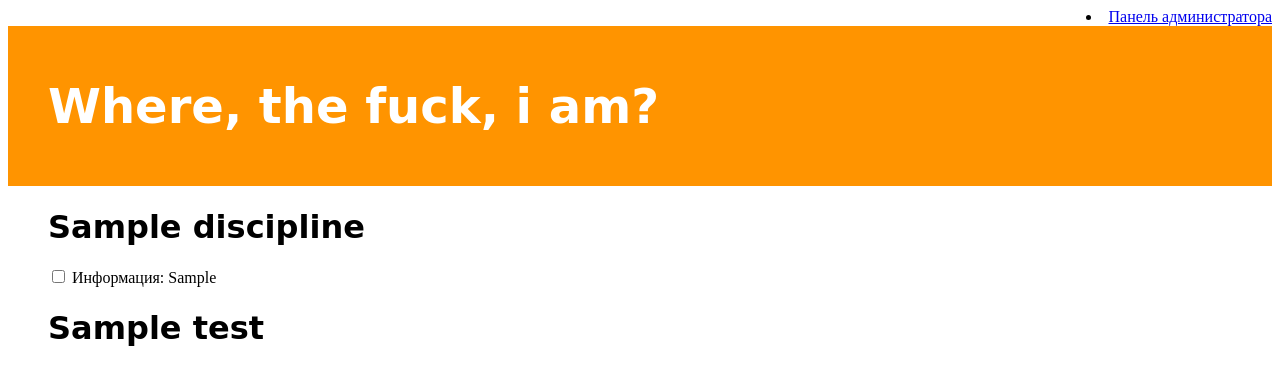
After one commit to fee1sbadman/please-work, a Django app: page /discipline/1/ in a window 1280 px wide. The commit adds this page. Shown: the top 385 px of the page. Run offline with Django 3.2, Linux system fonts and the light colour scheme; tables that the repository leaves empty hold one stand-in row (values such as "Sample post").

Commit message:
many things

```diff
--- a/diplom/models.py
+++ b/diplom/models.py
@@ -31,5 +31,7 @@ class Question(models.Model):
     answer4 = models.TextField()
     rigth_answer = models.IntegerField()
 
+    count = models.IntegerField(default = 0)
+
     def __str__(self):
         return self.name
--- a/diplom/templates/diplom/base.html
+++ b/diplom/templates/diplom/base.html
@@ -1,6 +1,7 @@
 {% load static %}
 <html>
     <head>
+    <li align = 'right'><a href = '/admin'>Панель администратора</a></li>
         <title>Testing</title>
         <link rel="stylesheet" href="{% static 'css/diplom.css' %}">
     </head>
--- /dev/null
+++ b/diplom/templates/diplom/dis_detail.html
@@ -0,0 +1,15 @@
+{%extends "diplom/base.html" %}
+
+{%block content%}
+                <div class='post'>
+                 <h1>{{ dis.name }}</h1>
+                    <input type='checkbox' id = 'info'>
+                    <label for = 'info'>Информация: {{ dis.info}}</label>
+            {% for t in dis.test_set.all %}
+                <div class='post'>
+                   <h1>{{t.name}}</h1>
+                </div>
+            {% endfor %}
+                </div>
+
+{%endblock%}
--- a/diplom/templates/diplom/dis_list.html
+++ b/diplom/templates/diplom/dis_list.html
@@ -3,7 +3,7 @@
 {%block content%}
             {% for post in dis %}
                 <div class='post'>
-                   <h1><a href="{% url 'dis_details' pk=post.pk %}">{{ post.name }}</a></h1>
+                   <h1><a href="{% url 'dis_detail' pk=post.pk %}">{{ post.name }}</a></h1>
                      <p>Информация: {{ post.info}}</p>
                 </div>
             {% endfor %}
--- a/diplom/urls.py
+++ b/diplom/urls.py
@@ -1,8 +1,9 @@
 from django.urls import path
 from . import views
+from django.conf.urls import url
 
 
 urlpatterns = [
-    path('', views.dis_list, name = 'discipline_list'),
-    path('post/<int:pk>/', views.dis_details, name = 'dis_details'),
-]
+    path('', views.dis_list, name = 'dis_list'),
+    path('discipline/<int:pk>/', views.dis_detail, name = 'dis_detail'),
+    ]
--- a/diplom/views.py
+++ b/diplom/views.py
@@ -1,14 +1,17 @@
 from django.shortcuts import render, get_object_or_404
 from .models import Discipline, Test
+from django.views import generic
+from django.core.paginator import Paginator
 
 # Create your views here.
 
 
 def dis_list(request):
-    dis = Discipline.objects.all()
-    return render(request, 'diplom/dis_list.html', {'dis':dis})
+      dis = Discipline.objects.all()
+      return render(request, 'diplom/dis_list.html', {'dis':dis})
 
 
-def dis_details(request, pk):
-    dis = get_object_or_404(Discipline, pk = pk)
-    return render(request, 'diplom/dis_details.html', {'dis': dis})
+
+def dis_detail(request, pk):
+      dis = get_object_or_404(Discipline, pk = pk)
+      return render(request, 'diplom/dis_detail.html', {'dis':dis})
```
Also changed, not shown: diplom/templates/diplom/dis_details.html (deleted, +0 -9 lines), diplom/migrations/0003_question_count.py (added).
